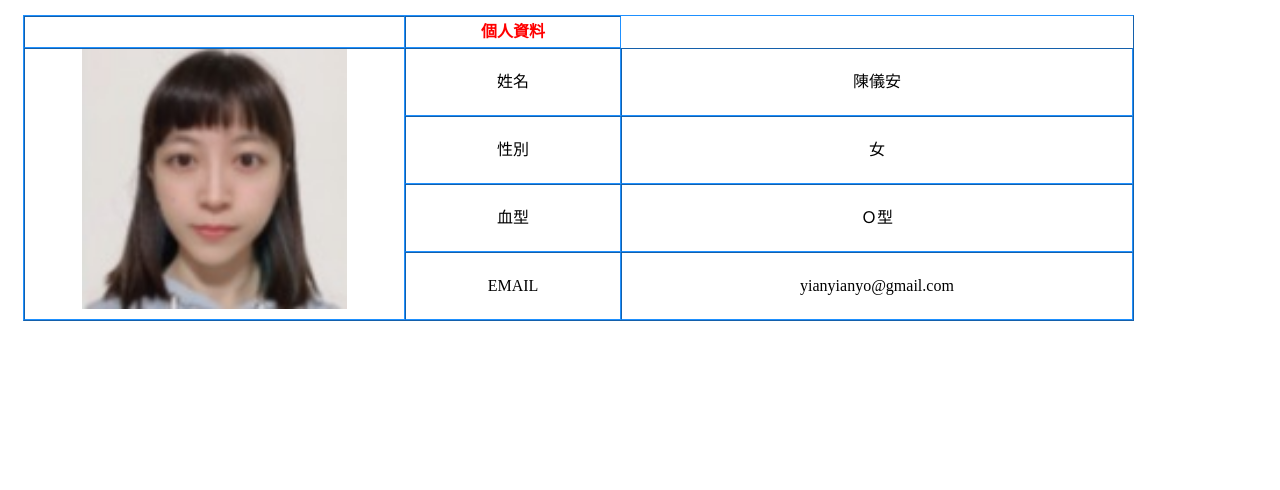
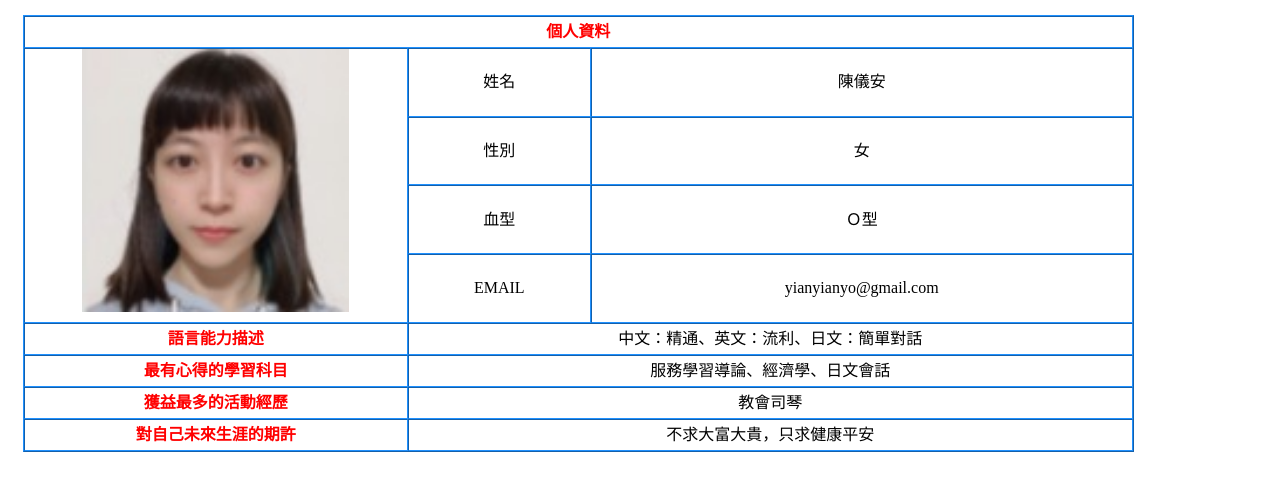
Before and after one commit to yianyianyo/yianyianyo.github.io, a plain HTML site: page B2A41/家庭作業03/index.htm in a window 1280 px wide. Drawn offline with Linux system fonts and the light colour scheme.

Commit message:
Update index.htm

```diff
--- a/B2A41/家庭作業03/index.htm
+++ b/B2A41/家庭作業03/index.htm
@@ -6,7 +6,7 @@
 	<style>
 		div {
 			margin: 15px;
-			text-align: justify;
+			text-align: center;
 			line-height: 30px;
 		}
 		h2 {
@@ -41,7 +41,7 @@
 	<body>
 		<div><table border="1" width ="90%" cellspacing="0" cellpadding="0">
 			<tr>
-				<td colspan="1"><th>個人資料</th></td>
+				<th colspan="3">個人資料</th>
 					<tr>
 						<td rowspan="4"><img src="pic001.jpg"></td><td>姓名</td><td>陳儀安</td>
 						</tr>
@@ -54,7 +54,19 @@
 						<tr>
 							<td>EMAIL</td><td>yianyianyo@gmail.com</td>
 						</tr>
-			</tr>
+						<tr>
+							<th>語言能力描述</th>
+							<td colspan="3">中文：精通、英文：流利、日文：簡單對話</td></tr>
+						<tr>
+							<th>最有心得的學習科目</th>
+							<td colspan="3">服務學習導論、經濟學、日文會話</td></tr>
+							<tr>
+								<th>獲益最多的活動經歷</th>
+								<td colspan="3">教會司琴</td>
+							<tr>
+								<th>對自己未來生涯的期許</th>
+								<td colspan="3">不求大富大貴，只求健康平安</td></tr>
+					</tr>
 		</table>
 	</body>
 </html>
```
